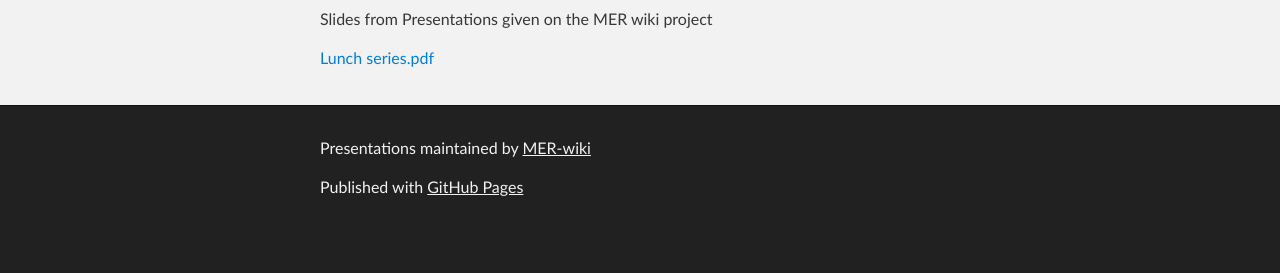
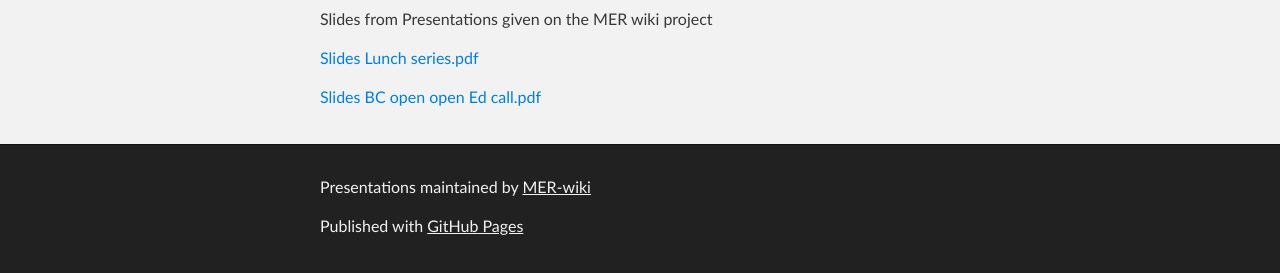
Before and after one commit to MER-wiki/Presentations, a plain HTML site: page index.html in a window 1280 px wide. Shown: the part 317-590 px from the top of the page. Drawn offline with Linux system fonts and the light colour scheme.

Commit message:
Create gh-pages branch via GitHub

```diff
--- a/index.html
+++ b/index.html
@@ -36,7 +36,9 @@
 
 <p>Slides from Presentations given on the MER wiki project</p>
 
-<p><a href="http://MER-wiki.github.io/Presentations/20140213_Lunch_Series/MER-Wiki-Lunch_Series_February_2014.pdf">Lunch series.pdf</a></p>
+<p><a href="http://MER-wiki.github.io/Presentations/20140213_Lunch_Series/MER-Wiki-Lunch_Series_February_2014.pdf">Slides Lunch series.pdf</a></p>
+
+<p><a href="http://MER-wiki.github.io/Presentations/20140214_BC_Open_Open_Ed_Talks/BC_Open_Open_Ed_Chat.pdf">Slides BC open open Ed call.pdf</a></p>
       </section>
     </div>
 
--- a/params.json
+++ b/params.json
@@ -1 +1 @@
-{"name":"Presentations","tagline":"Slides from Presentations given on the MER wiki project","body":"Presentations\r\n=============\r\n\r\nSlides from Presentations given on the MER wiki project\r\n\r\n[Lunch series.pdf](http://MER-wiki.github.io/Presentations/20140213_Lunch_Series/MER-Wiki-Lunch_Series_February_2014.pdf)","google":"","note":"Don't delete this file! It's used internally to help with page regeneration."}
+{"name":"Presentations","tagline":"Slides from Presentations given on the MER wiki project","body":"Presentations\r\n=============\r\n\r\nSlides from Presentations given on the MER wiki project\r\n\r\n[Slides Lunch series.pdf](http://MER-wiki.github.io/Presentations/20140213_Lunch_Series/MER-Wiki-Lunch_Series_February_2014.pdf)\r\n\r\n[Slides BC open open Ed call.pdf](http://MER-wiki.github.io/Presentations/20140214_BC_Open_Open_Ed_Talks/BC_Open_Open_Ed_Chat.pdf)","google":"","note":"Don't delete this file! It's used internally to help with page regeneration."}
```
